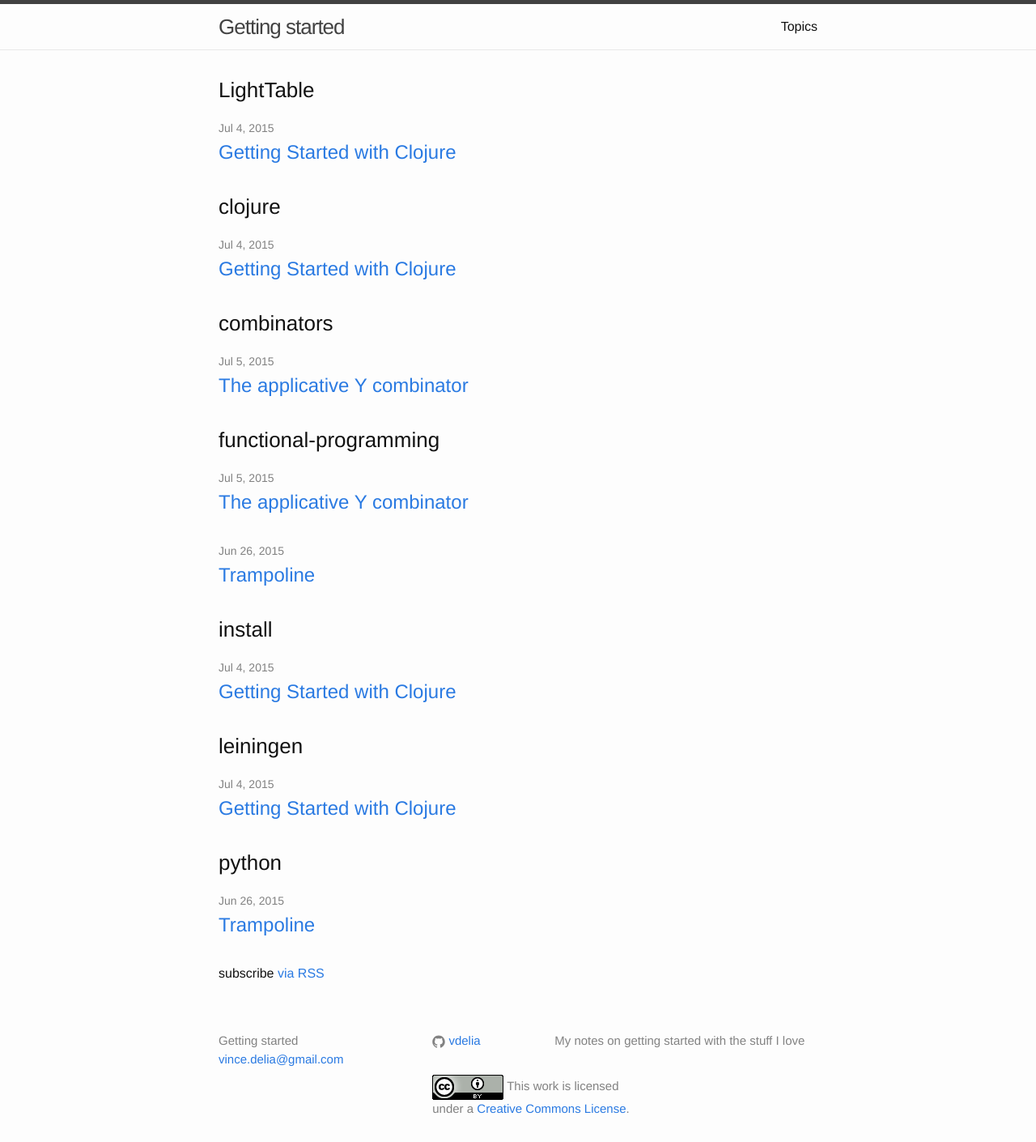
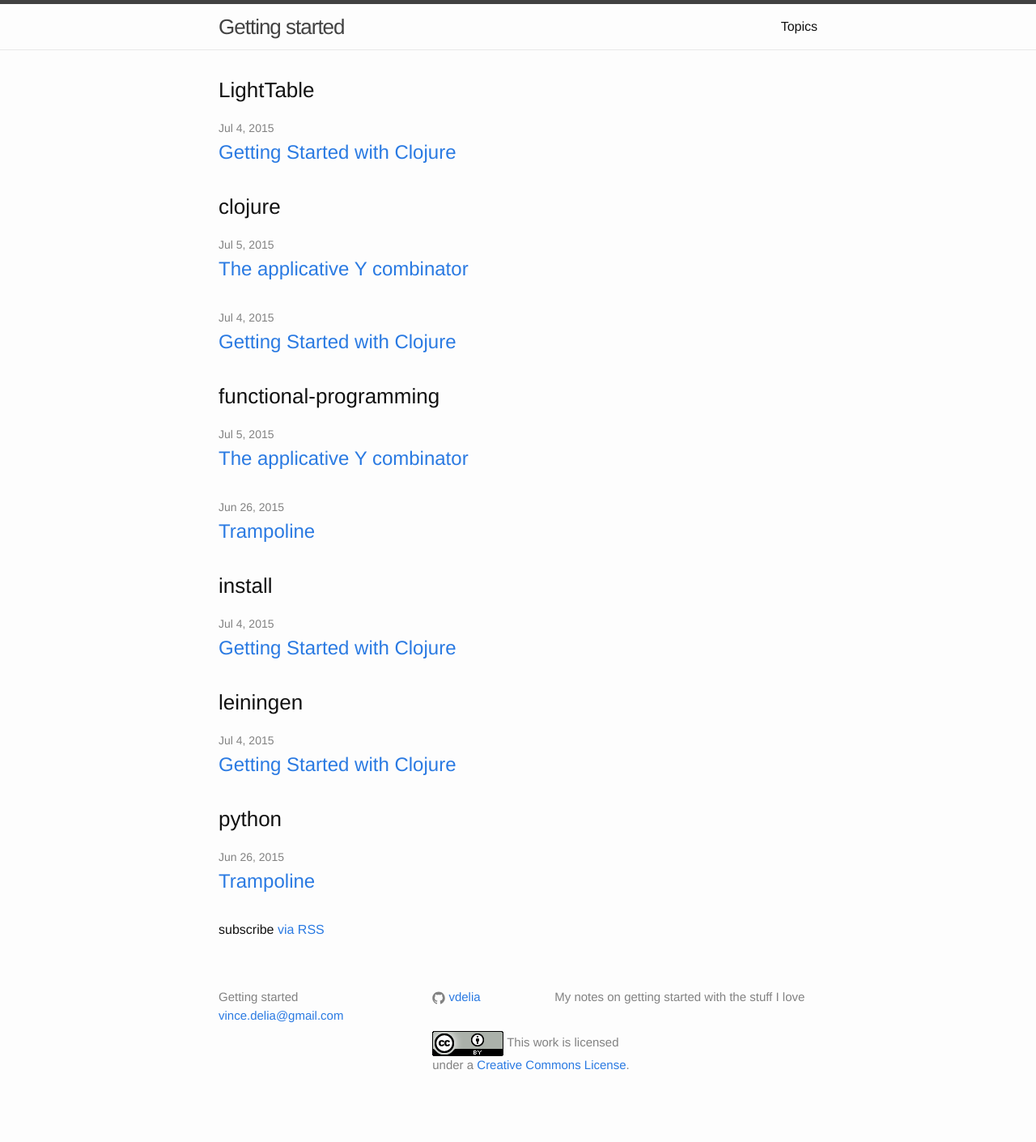
Before and after one commit to vdelia/vdelia.github.io, a Jekyll site: the page built from topics.html, in a window 1280 px wide. Shown: the whole page at 81% size. Built offline with Jekyll 4.4.1, drawn with Linux system fonts in a browser that asks for light colours; after the commit the page ends 1356 px from its top, so only the background shows below that.

Commit message:
fix tags

```diff
--- a/_posts/2015-07-05-ycombinator.md
+++ b/_posts/2015-07-05-ycombinator.md
@@ -5,7 +5,7 @@ date:   2015-07-05 14:02:50
 categories: [functional, y-combinator]
 tags:
   - functional-programming
-  - combinators
+  - clojure
 ---
 
 In the [untyped lambda calculus][wiki-lambda], you cannot assign names to functions,
```
